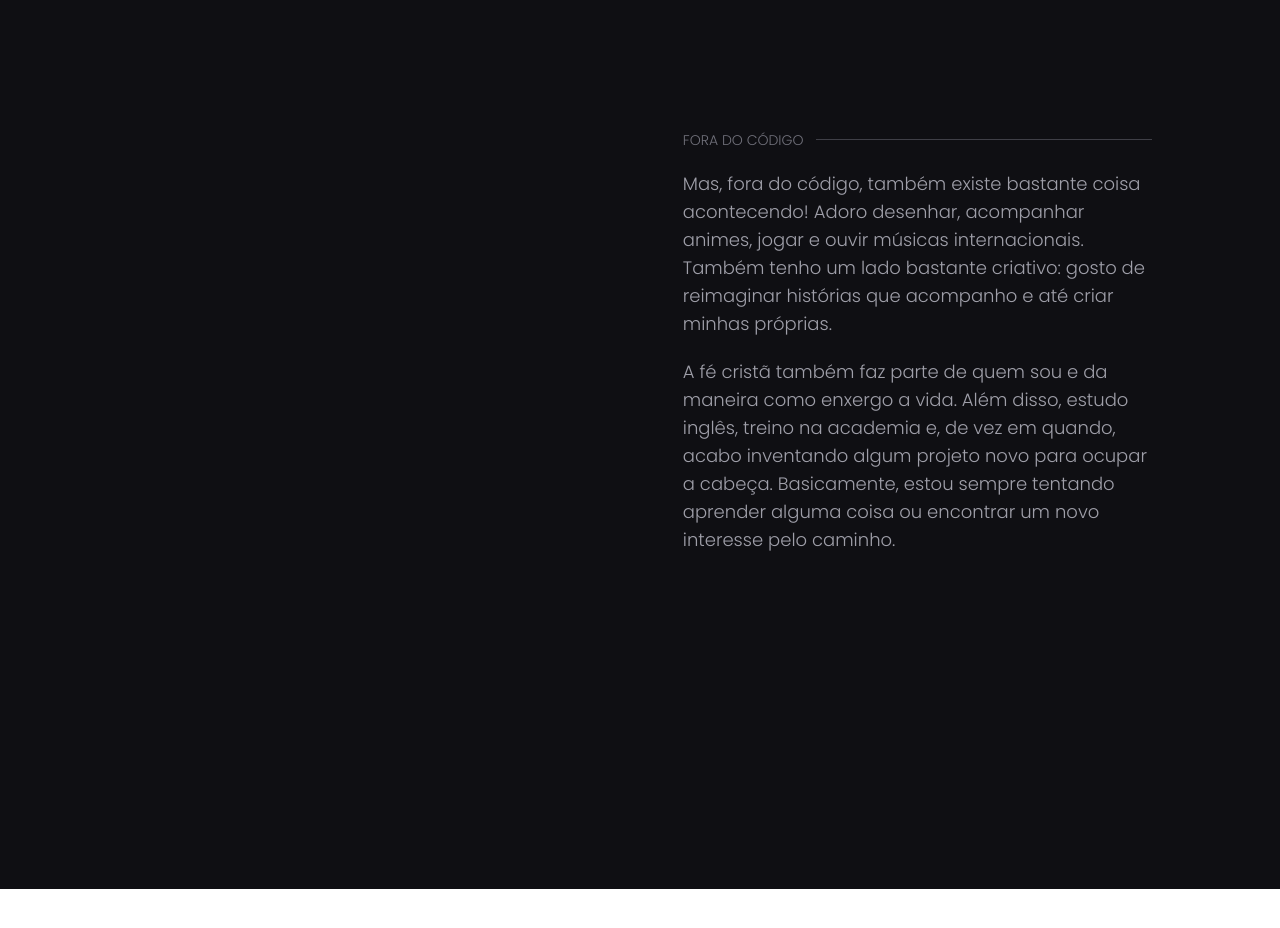
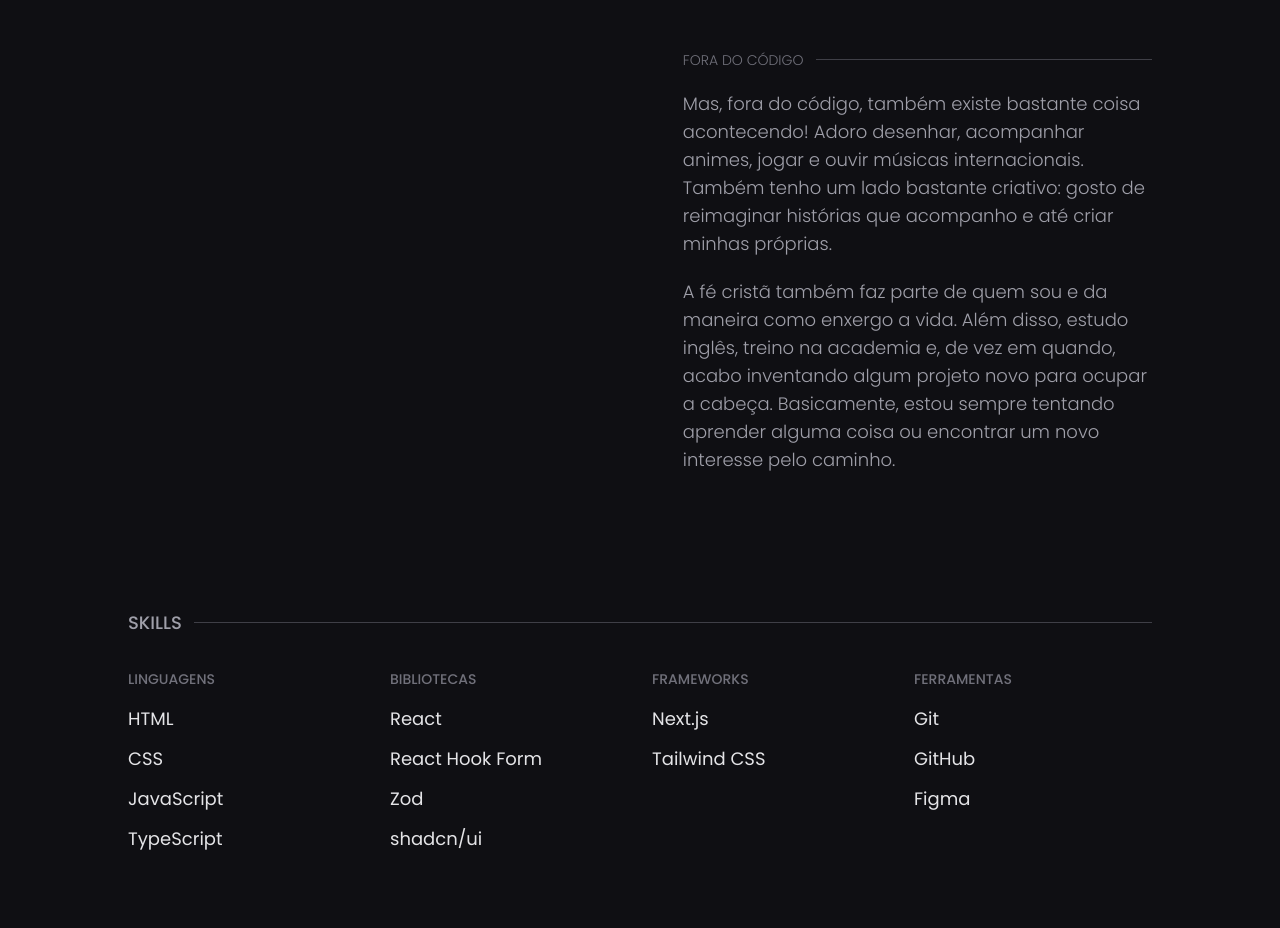
Before and after one commit to lucas-devsss/portfolio, a Next.js app: page / in a window 1280 px wide. Shown: the part 1700-2628 px from the top of the page. Before the commit the page ends 2589 px from the top, so only its background shows below. Built offline with nearby package versions, Linux system fonts and the light colour scheme; a web font is replaced by a local one.

Commit message:
feat: add skills list to about section
Display my skills in four categories using a responsive grid and add poppins of 400 weight

```diff
--- a/components/ui/fonts.ts
+++ b/components/ui/fonts.ts
@@ -2,4 +2,5 @@ import { Barlow_Condensed } from "next/font/google";
 import { Poppins } from "next/font/google";
 export const barlow = Barlow_Condensed({ weight: "800" });
 export const poppins500 = Poppins({ weight: "500" });
+export const poppins400 = Poppins({ weight: "400" });
 export const poppins300 = Poppins({ weight: "300" });
--- /dev/null
+++ b/components/ui/sections/about/components/SkillsList.tsx
@@ -0,0 +1,43 @@
+import { poppins400, poppins500 } from "../../../fonts";
+
+const skillGroups = [
+  {
+    label: "Linguagens",
+    skills: ["HTML", "CSS", "JavaScript", "TypeScript"],
+  },
+  {
+    label: "Bibliotecas",
+    skills: ["React", "React Hook Form", "Zod", "shadcn/ui"],
+  },
+  {
+    label: "Frameworks",
+    skills: ["Next.js", "Tailwind CSS"],
+  },
+  {
+    label: "Ferramentas",
+    skills: ["Git", "GitHub", "Figma"],
+  },
+];
+
+export default function SkillsList() {
+  return (
+    <ul className="grid grid-cols-2 gap-x-6 gap-y-8 lg:grid-cols-4">
+      {skillGroups.map(({ label, skills }) => (
+        <li key={label} className="flex flex-col gap-4">
+          <h4
+            className={` ${poppins500.className} text-zinc-500 text-sm uppercase after:flex-1 flex items-center gap-3`}
+          >
+            {label}
+          </h4>
+          <ul
+            className={`${poppins400.className} flex flex-col gap-3 text-lg text-zinc-200`}
+          >
+            {skills.map((skill) => (
+              <li key={skill}>{skill}</li>
+            ))}
+          </ul>
+        </li>
+      ))}
+    </ul>
+  );
+}
--- a/components/ui/sections/about/page.tsx
+++ b/components/ui/sections/about/page.tsx
@@ -1,8 +1,9 @@
-import { barlow, poppins300 } from "../../fonts";
+import { barlow, poppins300, poppins400, poppins500 } from "../../fonts";
+import SkillsList from "./components/SkillsList";
 
 export default function AboutMe() {
   return (
-    <section className="min-h-dvh grid md:grid-cols-[0.7fr_1fr] md:grid-rows-2 bg-[#0F0F13] items-center px-[clamp(2.5rem,10vw,10rem)] py-50">
+    <section className="min-h-dvh grid md:grid-cols-[0.7fr_1fr] md:grid-rows-2 bg-[#0F0F13] items-center px-[clamp(2.5rem,10vw,10rem)] py-30">
       <div className="row-span-2 md:self-start md:sticky top-0">
         <h2
           className={`${barlow.className} text-8xl uppercase text-white  md:text-9xl lg:text-[156px]`}
@@ -40,9 +41,9 @@ export default function AboutMe() {
       <div
         className={`text-zinc-200 ${poppins300.className} mt-10 md:mt-0 text-lg flex flex-col gap-5`}
       >
-        <h4 className="after:h-px after:content-[''] after:bg-zinc-700 text-zinc-500 text-sm uppercase after:flex-1 flex items-center gap-3">
+        <h3 className="after:h-px after:content-[''] after:bg-zinc-700 text-zinc-500 text-sm uppercase after:flex-1 flex items-center gap-3">
           Fora do código
-        </h4>
+        </h3>
         <p className="text-zinc-400">
           Mas, fora do código, também existe bastante coisa acontecendo! Adoro
           desenhar, acompanhar animes, jogar e ouvir músicas internacionais.
@@ -57,6 +58,14 @@ export default function AboutMe() {
           um novo interesse pelo caminho.
         </p>
       </div>
+      <section className="col-span-2 flex flex-col gap-8">
+        <h3
+          className={`${poppins500.className} after:h-px after:content-[''] after:bg-zinc-700 text-zinc-400 text-lg uppercase after:flex-1 flex items-center gap-3`}
+        >
+          skills
+        </h3>
+        <SkillsList />
+      </section>
     </section>
   );
 }
```
